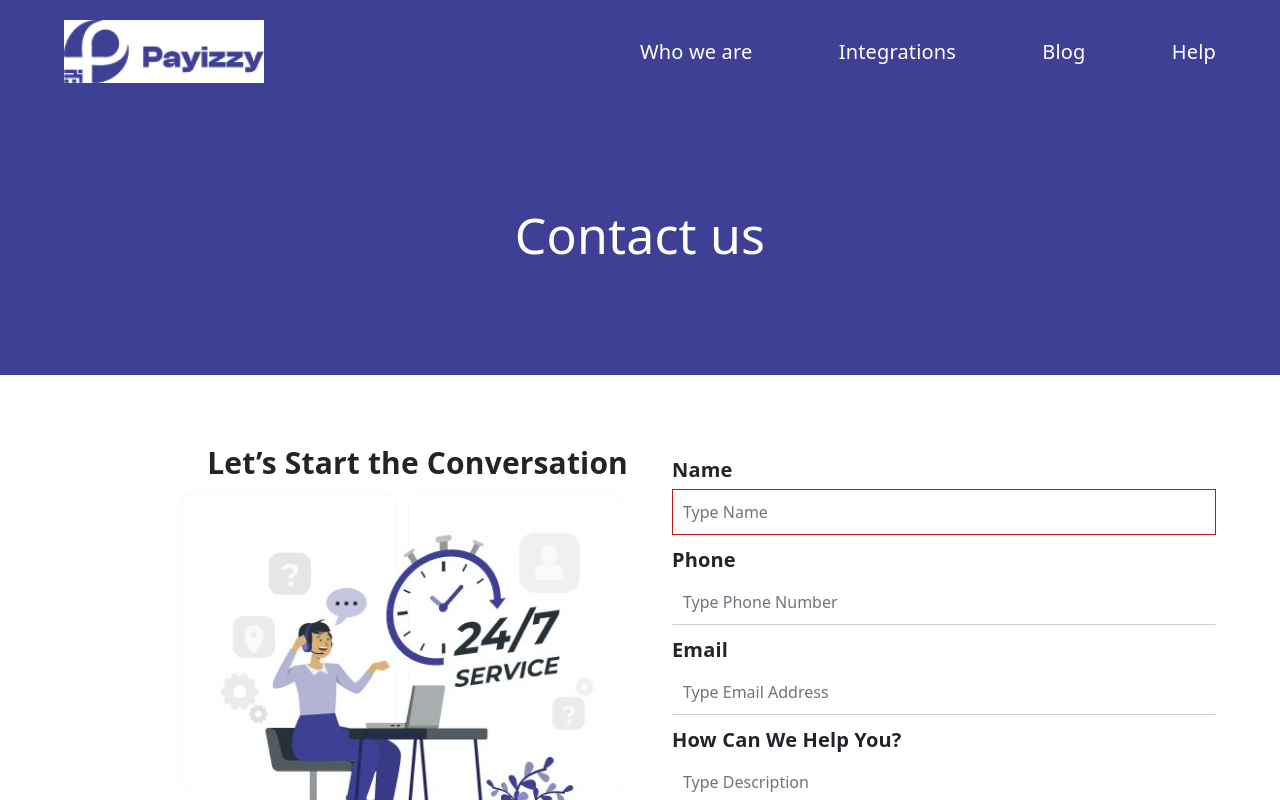
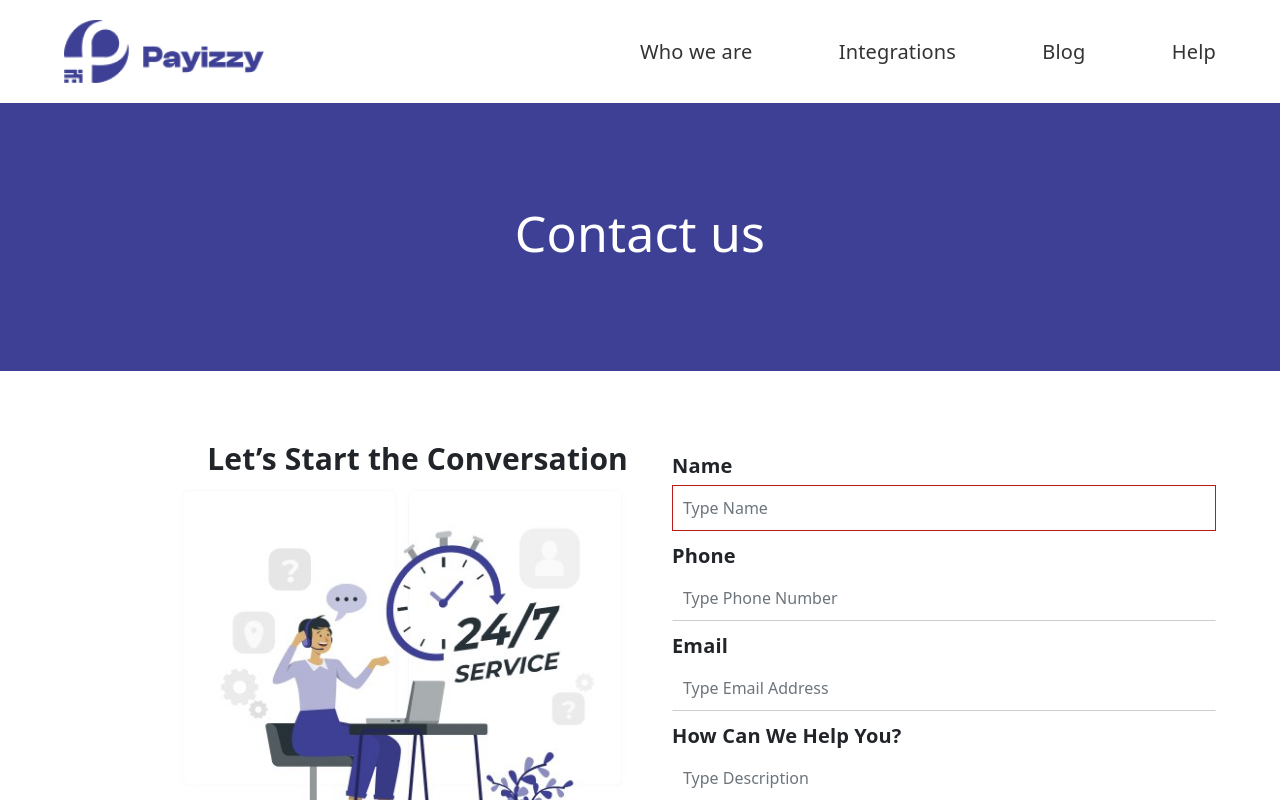
Before and after one commit to Boogie27/payizzy, a React (Create React App) app: page /contact-us in a window 1280 px wide. Shown: the top 800 px of the page. Built offline with nearby package versions, Linux system fonts and the light colour scheme.

Commit message:
payizzy-app

```diff
--- a/src/App.js
+++ b/src/App.js
@@ -44,7 +44,6 @@ function App() {
   const [animate, setAnimate] = useState(false)
   const [sideNav, setSideNav] = useState(false)
   const [floatNav, setFloatNav] = useState(false)
-  const [navType, setNavType] = useState('')
   const [bannerImage, setBannerImage] = useState(bannerImageStatic)
   const [bannerTwo, setBannerTwo] = useState(bannerTwoStatic)
   const [faqItems, setFaqItems] = useState(faqItemsStatic)
@@ -182,11 +181,11 @@ function App() {
           <Preloader/>
         ) : (
           <Fragment>
-            <div className={`navigation ${navType}`}><Navigation sections={sections} scrollToSection={scrollToSection} sideNav={sideNav} sideNavToggle={sideNavToggle} floatNav={floatNav}/></div>
+            <div className="navigation"><Navigation sections={sections} scrollToSection={scrollToSection} sideNav={sideNav} sideNavToggle={sideNavToggle} floatNav={floatNav}/></div>
               <Routes>
-                <Route path="/" element={<Home setNavType={setNavType} fetchElementRef={fetchElementRef} animate={animate} bannerImage={bannerImage} bannerDesc={bannerDesc} bannerTwo={bannerTwo} faqItems={faqItems} faqQuestion={faqQuestion} toggleFqContent={toggleFqContent}/>}/>
+                <Route path="/" element={<Home fetchElementRef={fetchElementRef} animate={animate} bannerImage={bannerImage} bannerDesc={bannerDesc} bannerTwo={bannerTwo} faqItems={faqItems} faqQuestion={faqQuestion} toggleFqContent={toggleFqContent}/>}/>
                 <Route path="/blog" element={<Blog featuredPost={featuredPost}/>}/>
-                <Route path="/contact-us" element={<ContactUs setNavType={setNavType}/>}/>
+                <Route path="/contact-us" element={<ContactUs />}/>
               </Routes>
             <div className="footer"><Footer /></div>
           </Fragment>
--- a/src/components/contact/ContactUs.js
+++ b/src/components/contact/ContactUs.js
@@ -1,4 +1,3 @@
-import React, { useEffect } from 'react';
 import { NavLink } from 'react-router-dom'
 import Col from 'react-bootstrap/Col';
 import Row from 'react-bootstrap/Row';
@@ -8,13 +7,6 @@ import {  contact_img } from '../File'
 
 const ContactUs = ({setNavType}) => {
 
-    useEffect(() => {
-       // get pathname and set page navigatios
-        const path_name = window.location.pathname
-        if(path_name === '/contact-us'){
-            setNavType('blue')
-        }
-      }, [setNavType])
 
     return (
         <div className="contact-us-container">
--- a/src/components/css/Style.css
+++ b/src/components/css/Style.css
@@ -107,9 +107,6 @@ a {
     width: 100%;
     position: relative;
 }
-.navigation.blue{
-    background-color: #3E4095;
-}
 .navigation-container .main-navi{
     background-color: #fff;
 }
@@ -129,7 +126,6 @@ a {
 }
 .navigation-container .nav-left img{
     width: 200px;
-    background-color: #fff;
 }
 .navigation-container .nav-right ul{
     display: flex;
@@ -151,16 +147,12 @@ a {
     cursor: pointer;
     color: #3E4095;
 }
-.navigation.blue .nav-right .nav-icon .icon{
-    color: #fff;
-}
-.navigation.blue .nav-right.main ul li a{
-    color: #fff;
-}
+
 
 /* ******** FLOATING NAVIGATION *************** */
 .float-navigation{
     opacity: 0;
+    height: 0px;
     visibility: hidden;
 }
 .float-navigation.active{
@@ -374,6 +366,7 @@ a {
     width: 90%;
     margin: 0 auto;
     position: relative;
+    margin-top: 100px;
     margin-bottom: 100px;
 }
 .home-banner img{
@@ -1750,11 +1743,8 @@ a {
     }
 }
 /* ************** CONTACT US SECTION ************* */
-.contact-us-container{
-
-}
 .contact-us-container .main-title-header{
-    height: 170px;
+    padding: 100px 0px;
     background-color: #3E4095;
 }
 .contact-us-container .main-title-header .title-header h3{
--- a/src/components/home/Home.js
+++ b/src/components/home/Home.js
@@ -1,4 +1,3 @@
-import React, { useEffect } from 'react';
 import {  app_image } from '../File'
 import { NavLink } from 'react-router-dom'
 import ContainerOne  from './ContainerOne'
@@ -14,13 +13,6 @@ import Faq  from './Faq'
 
 const Home = ({animate, setNavType, fetchElementRef, bannerImage, bannerDesc, bannerTwo, toggleFqContent, faqQuestion, faqItems}) => {
 
-    useEffect(() => {
-        // get pathname and set page navigatios
-        const path_name = window.location.pathname
-        if(path_name === '/'){
-            setNavType('')
-        }
-    }, [setNavType])
 
     return (
         <div className="home-container">
```
